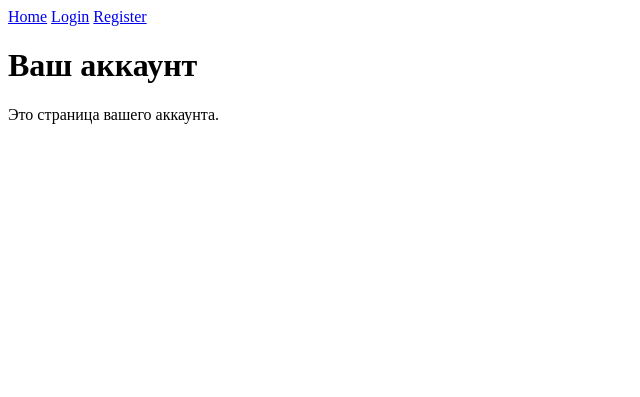
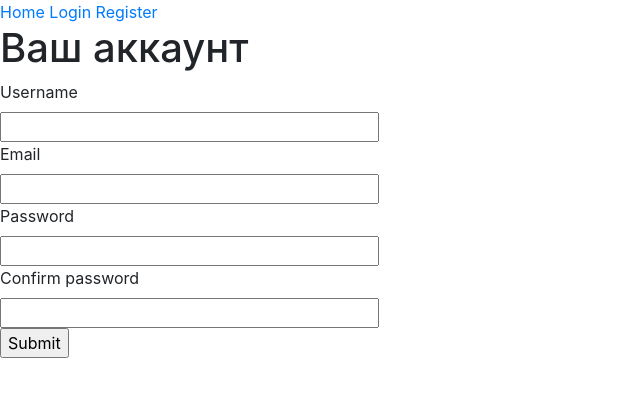
Before and after one commit to KarkachevYV/first_site_on_zerocoder, a Flask app: template app_auth/templates/account.html in a window 1280 px wide. Shown: the top 397 px of the page, without its empty margins (0-640 px from the left). Run offline with Flask 3, Linux system fonts and the light colour scheme; the template is opened without the code that fills it, so the values that code supplies are empty, except form fields; form fields are guessed from the names that the template uses; some libraries are stand-ins or nearby versions.

Commit message:
app_auth -веб-приложение с регистрацией и возможностью изменения данных у пользователя

```diff
--- a/app_auth/templates/account.html
+++ b/app_auth/templates/account.html
@@ -6,5 +6,38 @@
 
 {% block content %}
     <h1>Ваш аккаунт</h1>
-    <p>Это страница вашего аккаунта.</p>
+    <form method="POST" action="">
+        {{ form.hidden_tag() }}
+        <div>
+            {{ form.username.label }}<br>
+            {{ form.username(size=32) }}<br>
+            {% for error in form.username.errors %}
+                <span style="color: red;">[{{ error }}]</span>
+            {% endfor %}
+        </div>
+        <div>
+            {{ form.email.label }}<br>
+            {{ form.email(size=32) }}<br>
+            {% for error in form.email.errors %}
+                <span style="color: red;">[{{ error }}]</span>
+            {% endfor %}
+        </div>
+        <div>
+            {{ form.password.label }}<br>
+            {{ form.password(size=32) }}<br>
+            {% for error in form.password.errors %}
+                <span style="color: red;">[{{ error }}]</span>
+            {% endfor %}
+        </div>
+        <div>
+            {{ form.confirm_password.label }}<br>
+            {{ form.confirm_password(size=32) }}<br>
+            {% for error in form.confirm_password.errors %}
+                <span style="color: red;">[{{ error }}]</span>
+            {% endfor %}
+        </div>
+        <div>
+            {{ form.submit() }}
+        </div>
+    </form>
 {% endblock %}
--- a/app_auth/templates/base.html
+++ b/app_auth/templates/base.html
@@ -7,6 +7,8 @@
 
         {% endblock %}
     </title>
+ <!-- Bootstrap CSS -->
+<link href="https://stackpath.bootstrapcdn.com/bootstrap/4.5.2/css/bootstrap.min.css" rel="stylesheet">
 </head>
 <body>
     <nav>
@@ -33,5 +35,9 @@
 
         {% endblock %}
     </div>
+<!-- Bootstrap JS and dependencies -->
+<script src="https://code.jquery.com/jquery-3.5.1.slim.min.js"></script>
+<script src="https://cdn.jsdelivr.net/npm/@popperjs/core@2.9.2/dist/umd/popper.min.js"></script>
+<script src="https://stackpath.bootstrapcdn.com/bootstrap/4.5.2/js/bootstrap.min.js"></script>
 </body>
 </html>
```
Also changed, not shown: app_auth/forms.py (+17 -12 lines), app_auth/routes.py (+16 -12 lines).
